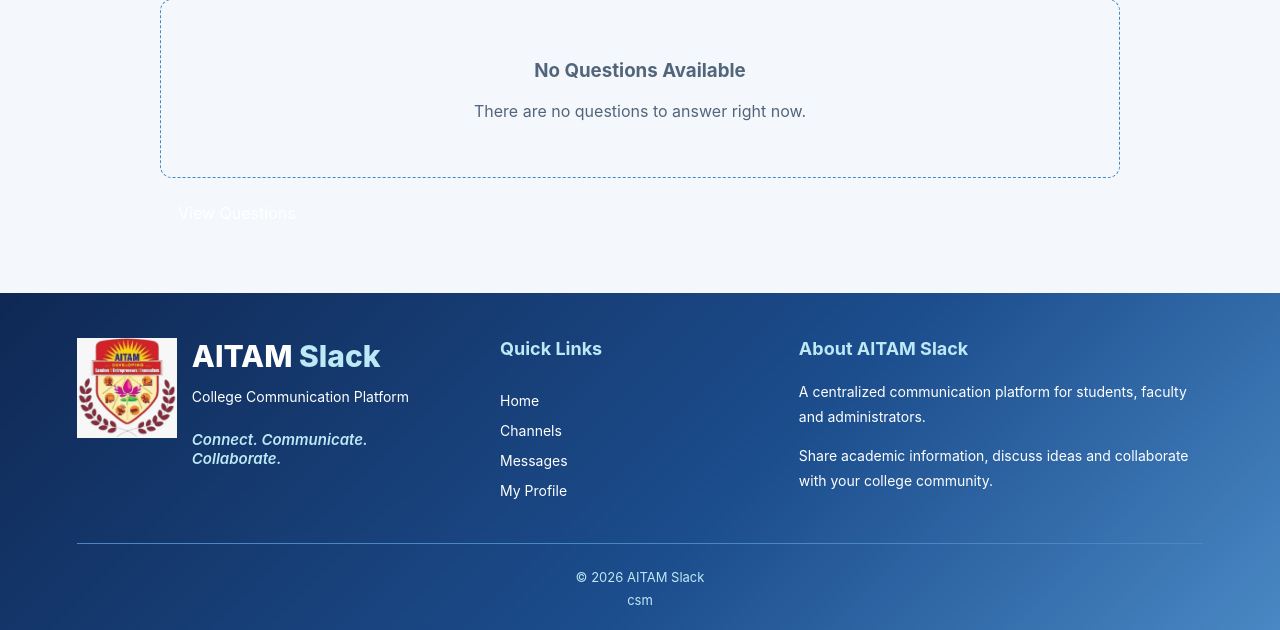
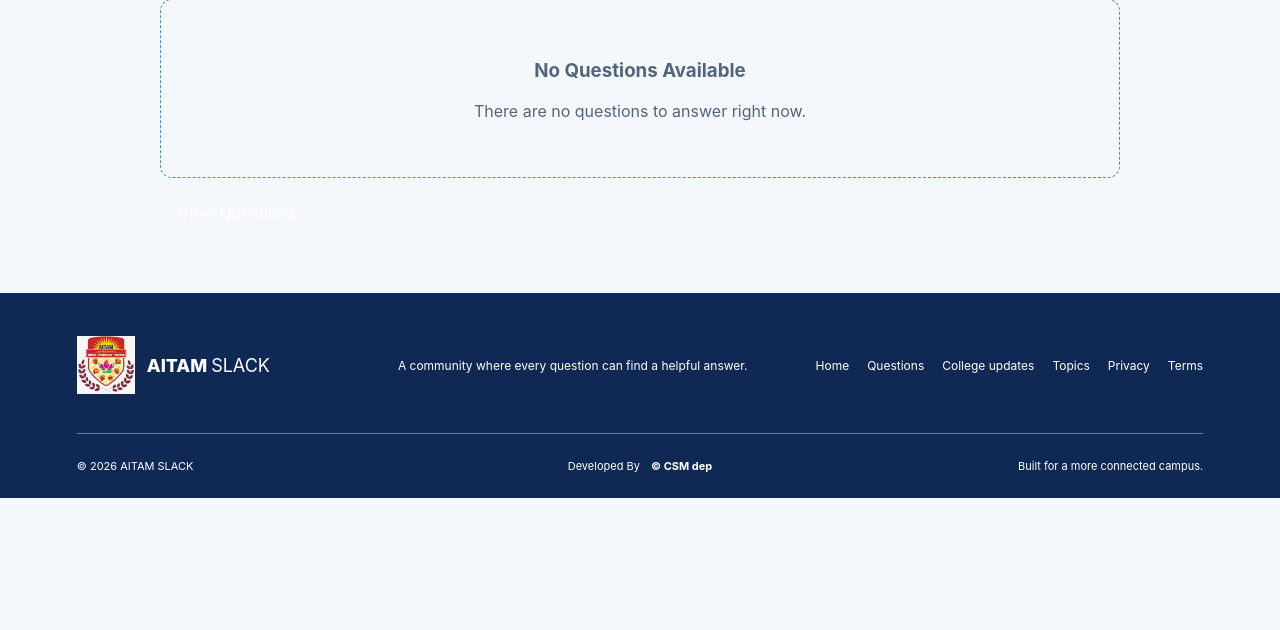
Before and after one commit to Bhargavipogiri/AITAMslack, a PHP site: page /answer.php in a window 1280 px wide. Shown: the part 261-891 px from the top of the page. After the commit the page ends 759 px from the top, so only its background shows below. Run offline with PHP 8.4, Linux system fonts and the light colour scheme; data that the repository does not hold is empty.

Commit message:
footer updatedw

```diff
--- a/footer.php
+++ b/footer.php
@@ -1,256 +1,251 @@
 <html>
-<head>
-    <title>AITAM Slack</title>
-      <link rel="stylesheet" href="assets/css/root.css">
-
-<style>
-/* ==========================
-   AITAM SLACK FOOTER
-========================== */
-
-.main-footer {
-    background: var(--gradient-brand);
-    color: var(--text-on-brand);
-    padding: 45px 6% 15px;
-    margin-top: 40px;
-    font-family: var(--font-family-base);
-}
-
-.footer-container {
-    display: grid;
-    grid-template-columns: 1.2fr 0.8fr 1.3fr;
-    gap: 50px;
-    max-width: 1300px;
-    margin: auto;
-    padding-bottom: 35px;
-}
-
-/* Brand Section */
-.footer-brand h2 {
-    font-size: 30px;
-    font-weight: 800;
-    margin: 0 0 10px;
-    color: var(--color-white);
-}
-
-.footer-brand h2 span {
-    color: var(--color-cyan-100);
-}
-
-.brand-description {
-    font-size: 14px;
-    color: var(--color-white);
-}
-
-.footer-tagline {
-    color: var(--color-cyan-100);
-    font-size: 15px;
-    font-weight: 600;
-    font-style: italic;
-    margin-top: 25px;
-}
-
-/* Headings */
-.footer-links h3,
-.footer-about h3 {
-    font-size: 18px;
-    color: var(--color-cyan-100);
-    margin: 0 0 20px;
-}
-
-/* Quick Links */
-.footer-links {
-    display: flex;
-    flex-direction: column;
-    gap: 13px;
-}
-
-.footer-links a {
-    color: var(--color-white);
-    text-decoration: none;
-    font-size: 14px;
-    transition: var(--transition-fast);
-}
-
-.footer-links a:hover {
-    color: var(--color-cyan-100);
-    transform: translateX(5px);
-}
-
-/* About Section */
-.footer-about p {
-    font-size: 14px;
-    line-height: 1.8;
-    color: var(--color-white);
-}
-
-/* Copyright */
-.footer-bottom {
-    border-top: 1px solid var(--color-blue-500);
-    text-align: center;
-    padding-top: 18px;
-}
-
-.footer-bottom p {
-    color: var(--color-cyan-100);
-    font-size: 13px;
-    margin: 7px 0;
-}
-.footer-container {
-    display: grid;
-    grid-template-columns: 1.2fr 0.8fr 1.3fr;
-    gap: 50px;
-    max-width: 1300px;
-    margin: auto;
-    padding-bottom: 35px;
-}
-
-/* Brand Section */
-
-.footer-brand {
-    position: relative;
-    padding-left: 115px;
-    min-height: 110px;
-}
-
-.footer-logo {
-    position: absolute;
-    top: 0;
-    left: 0;
-    width: 100px;
-    height: 100px;
-    object-fit: contain;
-}
-
-.footer-brand h2 {
-    font-size: 30px;
-    font-weight: 800;
-    margin: 0 0 10px;
-    color: var(--color-white);
-}
-
-.footer-brand h2 span {
-    color: var(--color-cyan-100);
-}
-
-/* Responsive Design */
-@media (max-width: 768px) {
-    .footer-container {
-        grid-template-columns: 1fr;
-        gap: 25px;
-        text-align: center;
-    }
-
-    .footer-links {
-        align-items: center;
-    }
-
-    .main-footer {
-        padding: 35px 20px 15px;
-    }
-}
-@media (max-width: 768px) {
-
-    .footer-brand {
-        padding-left: 0;
-        text-align: center;
-    }
-
-    .footer-logo {
-        position: static;
-        display: block;
-        margin: 0 auto 15px;
-    }
-
-    .footer-container {
-        grid-template-columns: 1fr;
-        gap: 25px;
-        text-align: center;
-    }
-
-    .footer-links {
-        align-items: center;
-    }
-}
-</style>
+    <head>
+        <title>Question History - AITAM SLACK</title>
+        <link rel="stylesheet" href="assets/css/root.css">
 </head>
-
 <body>
-<!-- FOOTER HTML -->
-
 <footer class="main-footer">
 
     <div class="footer-container">
 
-       <div class="footer-brand">
+        <!-- Top Footer Section -->
+        <div class="footer-top">
 
-    <img src="/aitam-slack/AITAMslack/assets/images/Aitamlogo.png"
-         alt="AITAM College Logo"
-         class="footer-logo">
+            <!-- Brand and Logo -->
+            <div class="footer-brand">
 
-    <h2>AITAM <span>Slack</span></h2>
+                <img
+                    src="/aitam-slack/AITAMslack/assets/images/Aitamlogo.png"
+                    alt="AITAM College Logo"
+                    class="footer-logo"
+                >
 
-    <p class="brand-description">
-        College Communication Platform
-    </p>
+                <h2>AITAM <span>SLACK</span></h2>
 
-    <p class="footer-tagline">
-        Connect. Communicate. Collaborate.
-    </p>
+            </div>
 
-</div>
+            <!-- Tagline -->
+            <p class="footer-tagline">
+                A community where every question can find a helpful answer.
+            </p>
 
+            <!-- Navigation Links -->
+            <nav class="footer-links">
 
-        <!-- Quick Links -->
-        <div class="footer-links">
+                <a href="dashboard.php">Home</a>
+                <a href="question-history.php">Questions</a>
+                <a href="college-updates.php">College updates</a>
+                <a href="topics.php">Topics</a>
+                <a href="privacy.php">Privacy</a>
+                <a href="terms.php">Terms</a>
 
-            <h3>Quick Links</h3>
-
-            <a href="dashboard.php">Home</a>
-            <a href="channels.php">Channels</a>
-            <a href="messages.php">Messages</a>
-            <a href="profile.php">My Profile</a>
+            </nav>
 
         </div>
 
+        <!-- Divider -->
+        <div class="footer-divider"></div>
 
-        <!-- About -->
-        <div class="footer-about">
+        <!-- Bottom Footer Section -->
+        <div class="footer-bottom">
 
-            <h3>About AITAM Slack</h3>
-
-            <p>
-                A centralized communication platform
-                for students, faculty and administrators.
+            <p class="copyright">
+                &copy; <?php echo date("Y"); ?> AITAM SLACK
             </p>
 
-            <p>
-                Share academic information, discuss ideas
-                and collaborate with your college community.
+            <p class="developer">
+                Developed By
+                <strong>© CSM dep</strong>
+            </p>
+
+            <p class="footer-message">
+                Built for a more connected campus.
             </p>
 
         </div>
 
     </div>
 
-
-    <!-- Copyright -->
-    <div class="footer-bottom">
-
-        <p>
-            &copy; <?php echo date("Y"); ?>
-            AITAM Slack
-        </p>
-
-        <p>
-           <a href="" style="color: var(--color-cyan-100); text-decoration:none;">csm</a>
-        </p>
-
-    </div>
+</footer>
 
 
+<style>
 
-</footer>
+/* ==========================
+   AITAM SLACK FOOTER
+========================== */
 
+.main-footer {
+    width: 100%;
+    background: var(--color-navy-950);
+    color: var(--text-on-brand);
+    padding: 35px 6% 25px;
+    margin-top: 40px;
+    font-family: var(--font-family-base);
+}
+
+/* Main Container */
+.footer-container {
+    max-width: 1140px;
+    width: 100%;
+    margin: auto;
+}
+
+/* Top Section */
+.footer-top {
+    display: grid;
+    grid-template-columns: 1fr 1.5fr 1.5fr;
+    align-items: center;
+    gap: 25px;
+    min-height: 75px;
+}
+
+/* Brand Section */
+.footer-brand {
+    display: flex;
+    align-items: center;
+    gap: 12px;
+}
+
+.footer-logo {
+    width: 58px;
+    height: 58px;
+    object-fit: contain;
+}
+
+.footer-brand h2 {
+    font-size: 18px;
+    font-weight: 800;
+    margin: 0;
+    color: var(--color-white);
+    white-space: nowrap;
+}
+
+.footer-brand h2 span {
+    font-weight: 400;
+    color: var(--color-white);
+}
+
+/* Tagline */
+.footer-tagline {
+    font-size: 12px;
+    color: var(--color-white);
+    text-align: center;
+    margin: 0;
+    line-height: 1.6;
+}
+
+/* Navigation */
+.footer-links {
+    display: flex;
+    align-items: center;
+    justify-content: flex-end;
+    gap: 18px;
+}
+
+.footer-links a {
+    color: var(--color-white);
+    text-decoration: none;
+    font-size: 12px;
+    white-space: nowrap;
+    transition: var(--transition-fast);
+}
+
+.footer-links a:hover {
+    color: var(--color-cyan-100);
+}
+
+/* Divider */
+.footer-divider {
+    width: 100%;
+    height: 1px;
+    background: var(--color-blue-500);
+    margin: 30px 0 25px;
+}
+
+/* Bottom Section */
+.footer-bottom {
+    display: grid;
+    grid-template-columns: 1fr 1fr 1fr;
+    align-items: center;
+    gap: 15px;
+}
+
+.footer-bottom p {
+    color: var(--color-white);
+    font-size: 11px;
+    margin: 0;
+}
+
+.copyright {
+    text-align: left;
+}
+
+.developer {
+    text-align: center;
+}
+
+.developer strong {
+    margin-left: 8px;
+}
+
+.footer-message {
+    text-align: right;
+}
+
+/* Responsive Design */
+@media (max-width: 1000px) {
+
+    .footer-top {
+        grid-template-columns: 1fr;
+        text-align: center;
+        gap: 20px;
+    }
+
+    .footer-brand {
+        justify-content: center;
+    }
+
+    .footer-links {
+        justify-content: center;
+        flex-wrap: wrap;
+    }
+
+}
+
+@media (max-width: 600px) {
+
+    .main-footer {
+        padding: 30px 20px 20px;
+    }
+
+    .footer-logo {
+        width: 50px;
+        height: 50px;
+    }
+
+    .footer-links {
+        gap: 15px;
+    }
+
+    .footer-bottom {
+        grid-template-columns: 1fr;
+        text-align: center;
+        gap: 15px;
+    }
+
+    .copyright,
+    .developer,
+    .footer-message {
+        text-align: center;
+    }
+
+    .footer-divider {
+        margin: 22px 0;
+    }
+
+}
+
+</style>
 </body>
 </html>
```
